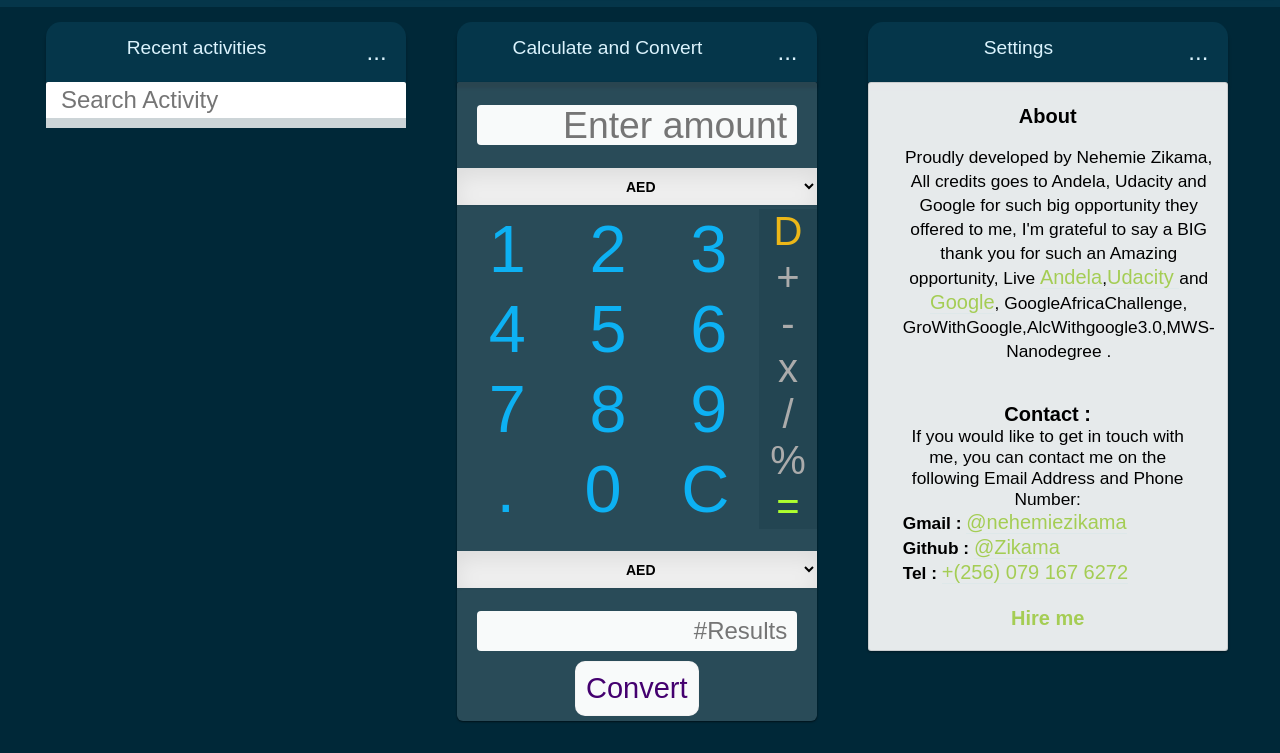
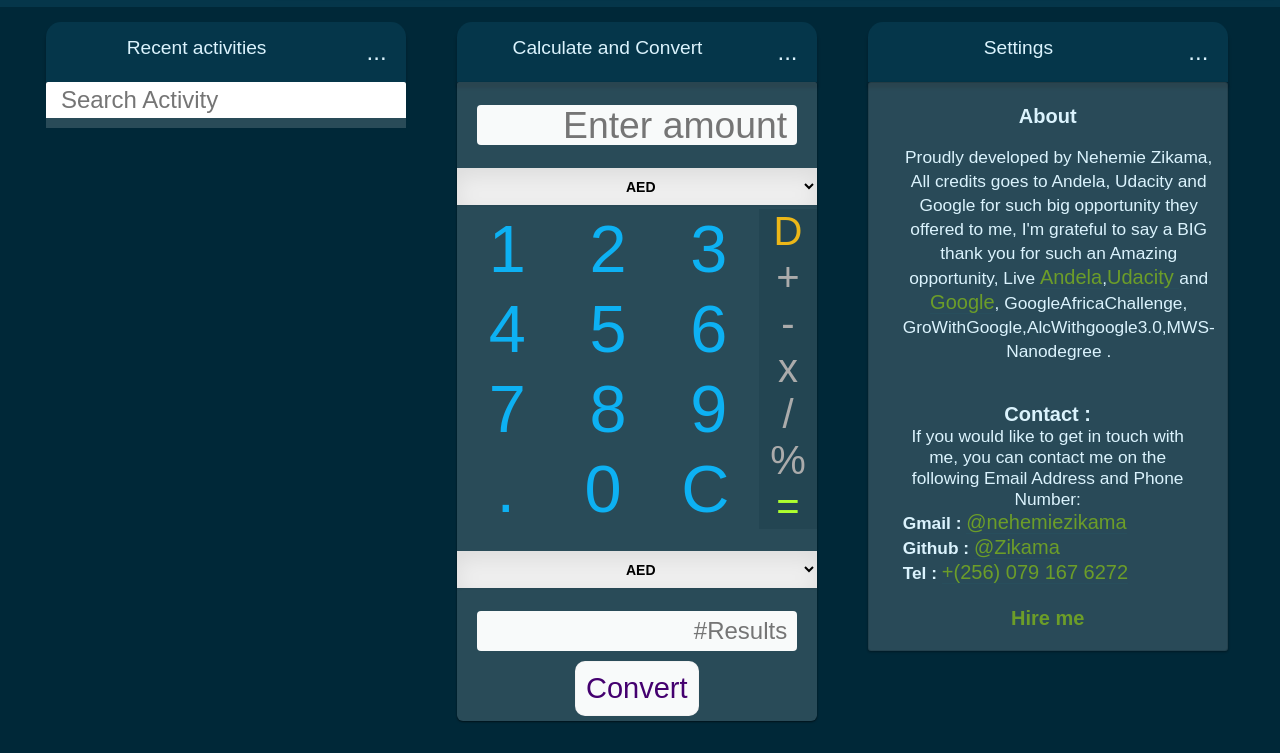
Before and after one commit to Zikama/currency, a website: page index.html in a window 1280 px wide. Shown: the part 47-800 px from the top of the page. Drawn offline with Linux system fonts and the light colour scheme; no server answers.

Commit message:
reduce eye problem with color UI

```diff
--- a/assets/css/style.css
+++ b/assets/css/style.css
@@ -235,17 +235,12 @@ svg.gb_he {
 
 }#acts {
     width: 100%;
-
-    background: rgba(255, 255, 255, .8);
-
+    background: rgba(255, 255, 255, .16);
     text-align: center;
-
     max-height: 65vh;
-
     overflow-y: auto;
-
     padding-bottom: 10px;
-
+    color: #dbf3fd;
 }#acts::-webkit-scrollbar {
     width: 10px;
 
@@ -518,13 +513,15 @@ article.form {
 
     text-align: center;
 
-    background-color: rgba(255, 255, 255, .9);
+    background-color: rgba(255, 255, 255, .16);
 
     border-radius: .1875rem;
 
     box-shadow: 0 1px 3px rgba(0, 0, 0, .12), 0 1px 2px rgba(0, 0, 0, .24);
 
     border: 1px solid rgba(0, 0, 0, .12);
+
+    color: #dbf3fd;
 
 }.recent * {
     font-size: 15pt;
```
